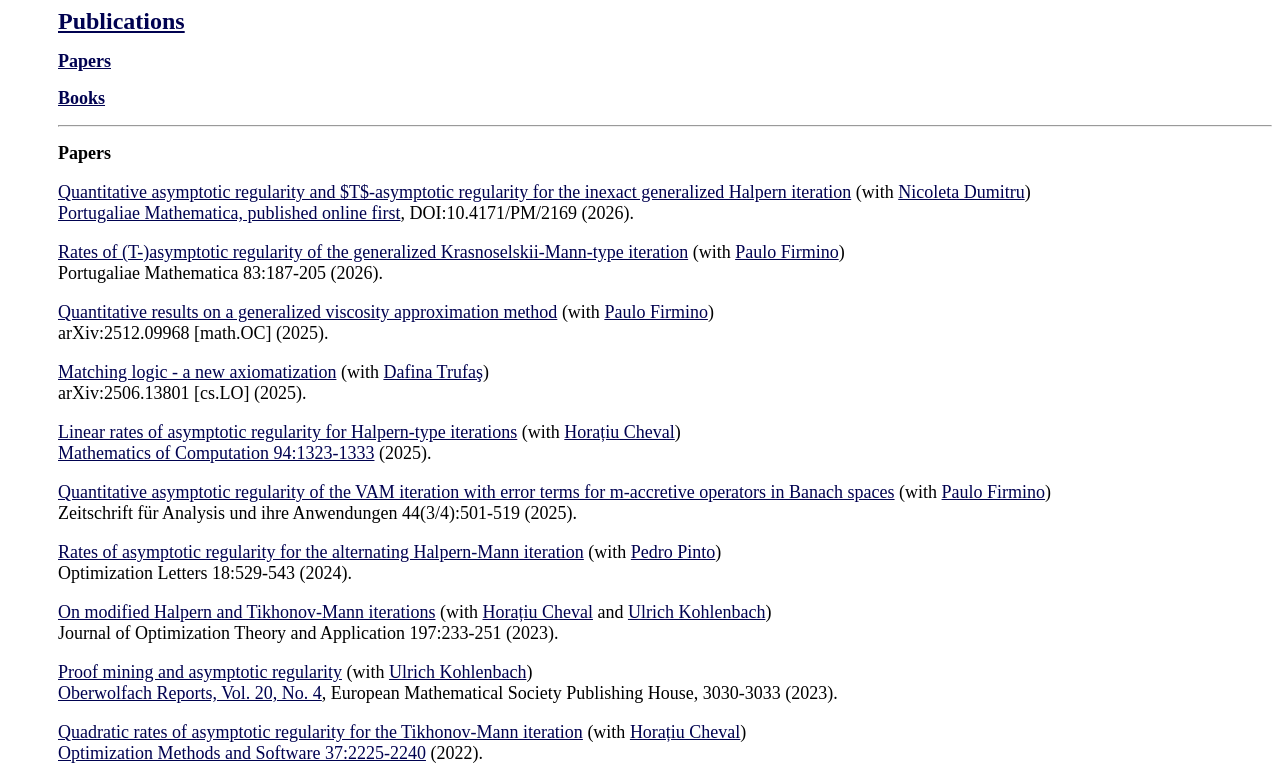
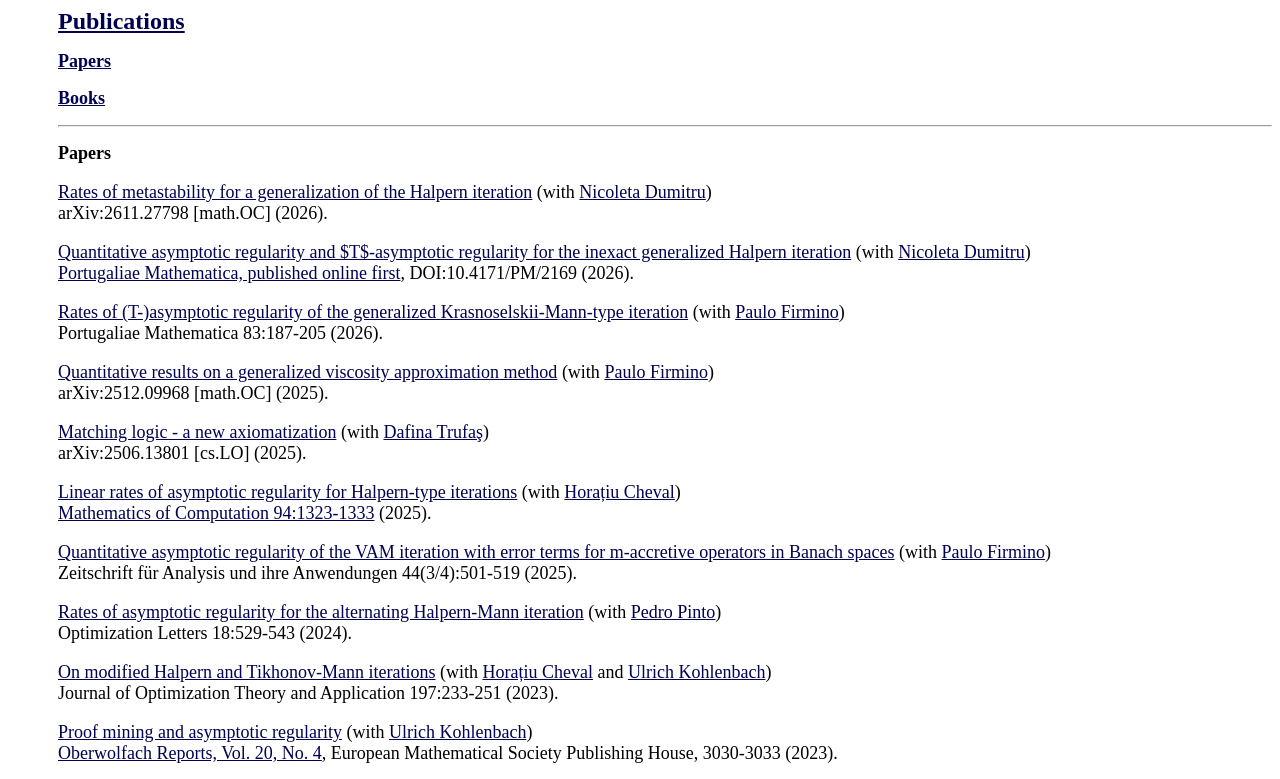
Before and after one commit to laurentiuleustean/laurentiuleustean.github.io, a plain HTML site: page publications.html in a window 1280 px wide. Shown: the top 779 px of the page. Drawn offline with Linux system fonts and the light colour scheme.

Commit message:
Add files via upload

```diff
--- a/publications.html
+++ b/publications.html
@@ -20,6 +20,11 @@
 <a name="Papers"></a>Papers
 </b></p>
 
+<p> <a href="https://arxiv.org/abs/2611.27798">Rates of metastability for a generalization
+of the Halpern iteration</a>
+(with <a href="https://sites.google.com/view/nicoleta-dumitru/?pli=1">Nicoleta Dumitru</a>)
+<br>arXiv:2611.27798 [math.OC] (2026).
+</p>
 <p> <a href="https://arxiv.org/abs/2603.17105">Quantitative asymptotic regularity and
 $T$-asymptotic regularity for the inexact generalized Halpern iteration</a>
 (with <a href="https://sites.google.com/view/nicoleta-dumitru/?pli=1">Nicoleta Dumitru</a>)
```
Also changed, not shown: 4 other files.
